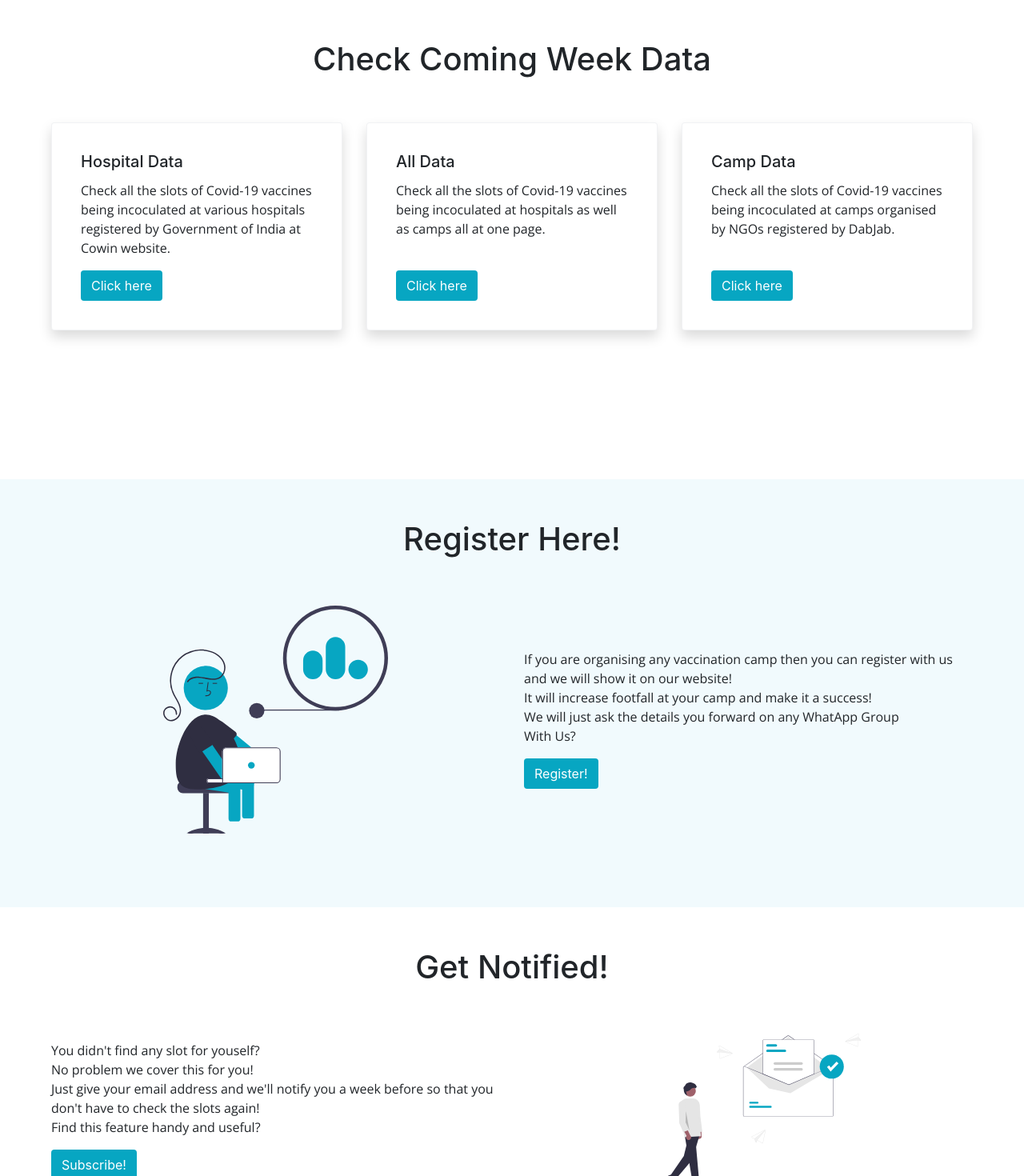
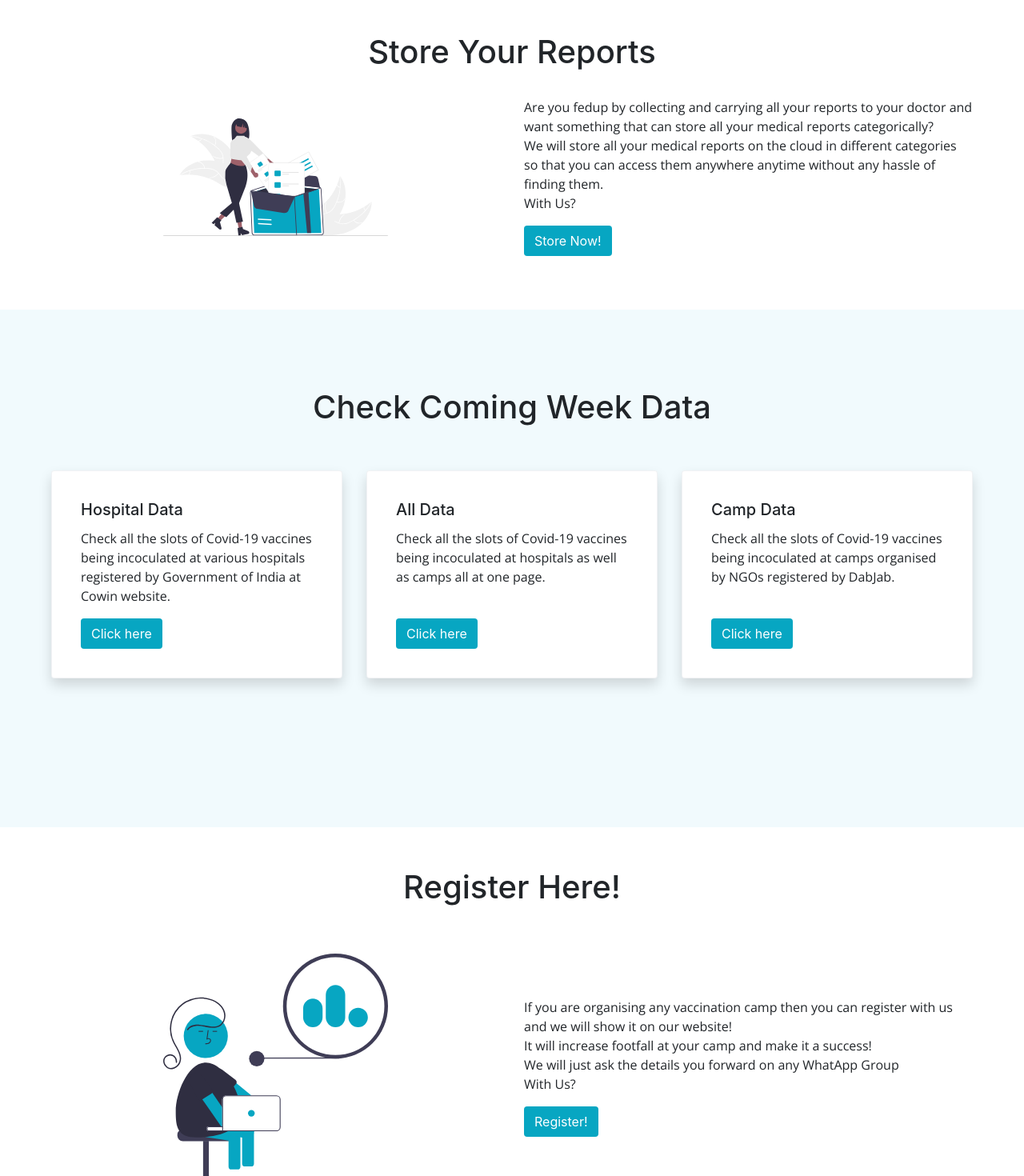
Before and after one commit to Hackathon-NITP/Hackthon-NITP-Frontend, a React (Create React App) app: page / in a window 1280 px wide. Shown: the part 860-2330 px from the top of the page at 80% size. Built offline with nearby package versions, Linux system fonts and the light colour scheme.

Commit message:
home page updated

```diff
--- a/src/pages/Home/Home.jsx
+++ b/src/pages/Home/Home.jsx
@@ -3,6 +3,7 @@ import "./home.scss";
 import homePageSVG from "./../../assets/img/1.svg";
 import registerSVG from "./../../assets/img/2.svg";
 import notifySVG from "./../../assets/img/3.svg";
+import saveReportSVG from "./../../assets/img/7.svg";
 import { Link } from "react-router-dom";
 
 const Home = () => {
@@ -57,10 +58,10 @@ const Home = () => {
                     style={{ padding: 0 }}
                   >
                     <i
-                      className="fas fa-calendar-check fa-2x"
+                      className="fas fa-cloud fa-2x"
                       style={{ color: "#07A6C2" }}
                     ></i>
-                    <h5>Make an Appointment</h5>
+                    <h5>Store your Reports</h5>
                   </div>
                   <div
                     className="col-lg-6 col-md-12 col-sm-12"
@@ -140,10 +141,60 @@ const Home = () => {
         </div>
       </div>
 
-      {/* <!-- Second Div --> */}
+
+      {/* Secoond Div */}
       <div
         className="container-fluid"
-        style={{ padding: "5%", paddingBottom: "8%" }}
+        style={{padding: "5%", paddingTop: "7%" }}
+      >
+        <h1 style={{ textAlign: "center", paddingBottom: "2%" }}>
+          Store Your Reports
+        </h1>
+        <div className="row">
+          <div
+            className="col-lg-6 col-md-12 col-sm-12"
+            style={{ textAlign: "center" }}
+          >
+            <img
+              src={saveReportSVG}
+              alt=""
+              style={{ width: "50%", margin: "5%" }}
+            />
+          </div>
+          <div
+            className="col-lg-6 col-md-12 col-sm-12"
+            style={{
+              display: "flex",
+              flexDirection: "column",
+              justifyContent: "center",
+            }}
+          >
+            <div>
+              <p>
+                Are you fedup by collecting and carrying all your reports to your doctor and want something that can store all your medical reports categorically?<br />
+                We will store all your medical reports on the cloud in different categories so that you can access them anywhere anytime without any hassle of finding them.  {" "}
+                <br />
+                With Us?{" "}
+              </p>
+            </div>
+            <div>
+              <a
+                href="#"
+                className="btn"
+                onClick={() => (window.location.href = "/register")}
+                style={{ backgroundColor: "#07A6C2", color: "white" }}
+              >
+                Store Now!
+              </a>
+            </div>
+          </div>
+        </div>
+      </div>
+
+      {/* <!-- Third Div --> */}
+      <div
+        className="container-fluid"
+        style={{ backgroundColor: "#F1FAFD", padding: "5%", paddingBottom: "8%" }}
       >
         <h1 style={{ textAlign: "center", padding: "3% 0 2%" }}>
           Check Coming Week Data
@@ -228,10 +279,10 @@ const Home = () => {
         </div>
       </div>
 
-      {/* <!-- Third Div --> */}
+      {/* <!-- Fourth Div --> */}
       <div
         className="container-fluid"
-        style={{ backgroundColor: "#F1FAFD", padding: "5%", paddingTop: "4%" }}
+        style={{padding: "5%", paddingTop: "4%" }}
       >
         <h1 style={{ textAlign: "center", paddingBottom: "2%" }}>
           Register Here!
@@ -280,10 +331,10 @@ const Home = () => {
         </div>
       </div>
 
-      {/* <!-- Fourth Div --> */}
+      {/* <!-- Fifth Div --> */}
       <div
         className="container-fluid"
-        style={{ padding: "4% 5% 5%", paddingTop: "4%" }}
+        style={{backgroundColor: "#F1FAFD", padding: "4% 5% 5%", paddingTop: "4%" }}
       >
         <h1 style={{ textAlign: "center", paddingBottom: "2%" }}>
           Get Notified!
```
Also changed, not shown: src/assets/img/7.svg (added).
